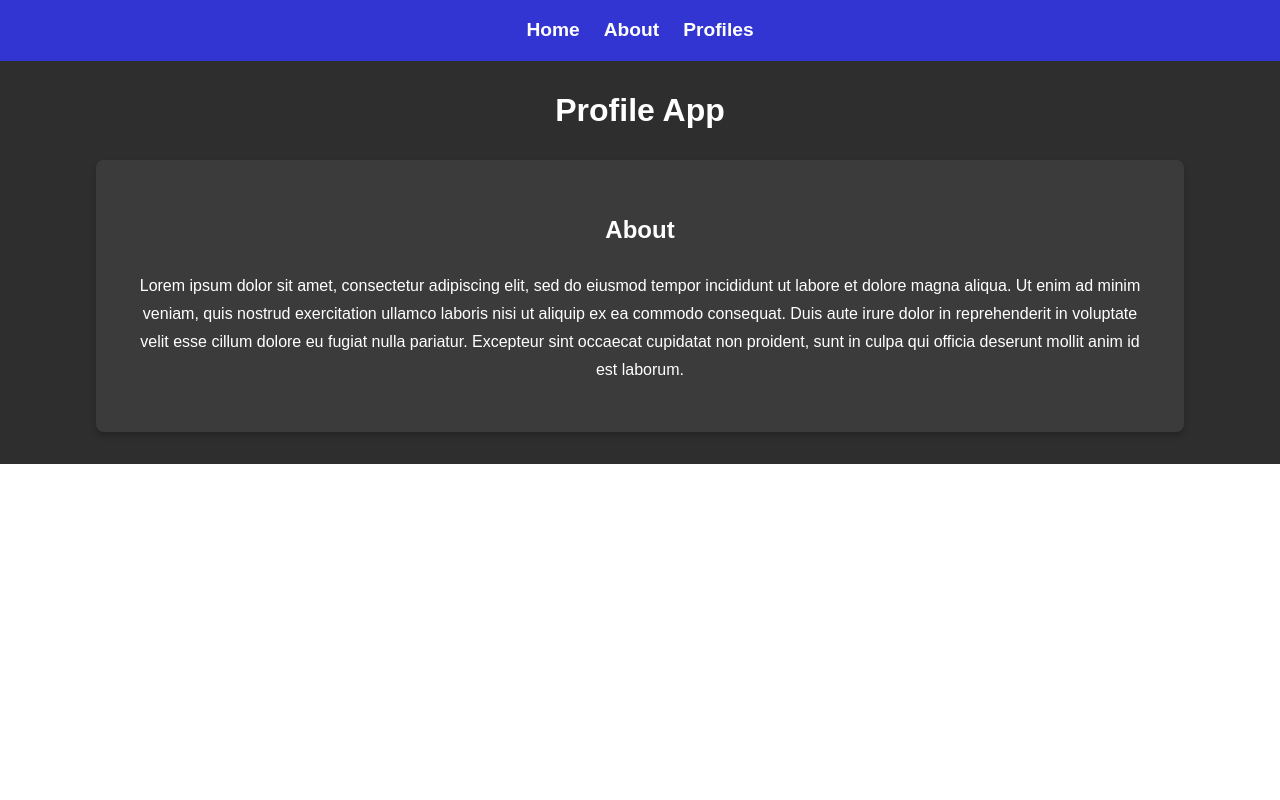
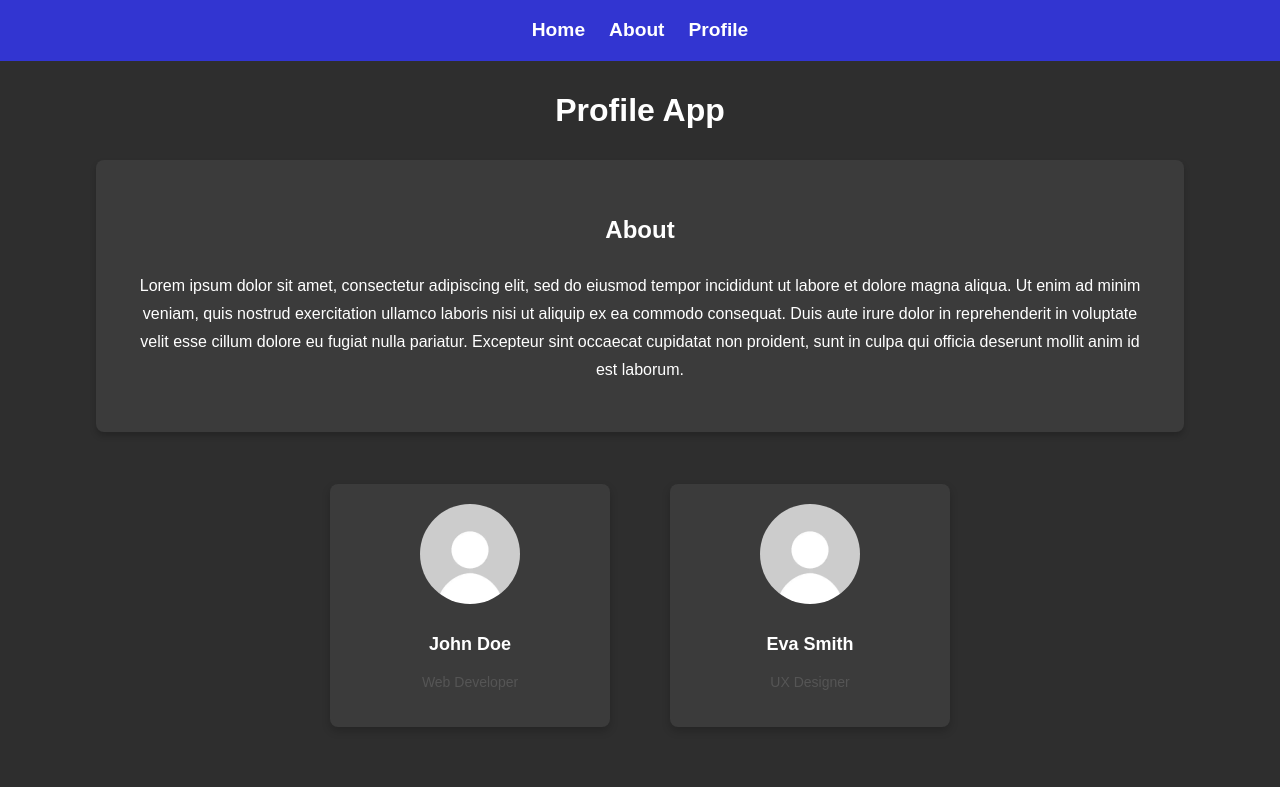
Before and after one commit to tdoshi123/my-react-app, a React (Vite) app: page / in a window 1280 px wide. Built offline with nearby package versions, Linux system fonts and the light colour scheme.

Commit message:
11th commit

```diff
--- a/package.json
+++ b/package.json
@@ -12,8 +12,7 @@
   },
   "dependencies": {
     "react": "^18.3.1",
-    "react-dom": "^18.3.1",
-    "react-router-dom": "^7.1.3"
+    "react-dom": "^18.3.1"
   },
   "devDependencies": {
     "@eslint/js": "^9.17.0",
--- a/src/App.jsx
+++ b/src/App.jsx
@@ -1,24 +1,41 @@
 import React from "react";
 import "./styles/app.css";
+import "./styles/card1.css";
+import "./styles/card2.css";
 import Header from "./components/header";
 import Introduction from "./components/introduction";
+import johnDoeImage from "./assets/images/no-dp_16.webp";
 
 function App() {
   const navLinks = [
     { href: "#home", label: "Home" },
     { href: "#about", label: "About" },
-    { href: "#profiles", label: "Profiles" },
+    { href: "#profiles", label: "Profile" },
   ];
 
-  const introContent =
-    "Lorem ipsum dolor sit amet, consectetur adipiscing elit, sed do eiusmod tempor incididunt ut labore et dolore magna aliqua. Ut enim ad minim veniam, quis nostrud exercitation ullamco laboris nisi ut aliquip ex ea commodo consequat. Duis aute irure dolor in reprehenderit in voluptate velit esse cillum dolore eu fugiat nulla pariatur. Excepteur sint occaecat cupidatat non proident, sunt in culpa qui officia deserunt mollit anim id est laborum.";
+  const introContent = "Lorem ipsum dolor sit amet, consectetur adipiscing elit, sed do eiusmod tempor incididunt ut labore et dolore magna aliqua. Ut enim ad minim veniam, quis nostrud exercitation ullamco laboris nisi ut aliquip ex ea commodo consequat. Duis aute irure dolor in reprehenderit in voluptate velit esse cillum dolore eu fugiat nulla pariatur. Excepteur sint occaecat cupidatat non proident, sunt in culpa qui officia deserunt mollit anim id est laborum.";
 
   return (
     <div className="app">
       <Header links={navLinks} />
       <h1 className="title">Profile App</h1>
       <Introduction heading="About" content={introContent} />
+
+      <div className="profiles-container">
+        <div className="profile-card card1">
+          <img src={johnDoeImage} alt="John Doe" />
+          <h3>John Doe</h3>
+          <p>Web Developer</p>
+        </div>
+
+        <div className="profile-card card2">
+          <img src={johnDoeImage} alt="Eva Smith" />
+          <h3>Eva Smith</h3>
+          <p>UX Designer</p>
+        </div>
+      </div>
     </div>
   );
 }
+
 export default App;
--- a/src/styles/app.css
+++ b/src/styles/app.css
@@ -16,3 +16,12 @@ body {
   font-weight: bold;
   margin: 2rem 0 1rem;
 }
+
+.profiles-container {
+  display: flex;
+  justify-content: center;
+  align-items: center;
+  gap: 20px;
+  margin-top: 20px;
+  margin-bottom: 40px;
+}
--- a/src/styles/card1.css
+++ b/src/styles/card1.css
@@ -0,0 +1,27 @@
+.card1 {
+    border-radius: 8px;
+    padding: 20px;
+    width: 240px;
+    text-align: center;
+    box-shadow: 0 4px 8px rgba(0, 0, 0, 0.2);
+    background-color: #3B3B3B;
+    margin: 20px;
+  }
+
+  .card1 img {
+    width: 100px;
+    height: 100px;
+    margin-bottom: 10px;
+    border-radius: 50%;
+    object-fit: cover;
+  }
+
+  .card1 h3 {
+    margin: 10px 0 5px;
+    font-size: 18px;
+  }
+
+  .card1 p {
+    font-size: 14px;
+    color: #555;
+  }
--- a/src/styles/card2.css
+++ b/src/styles/card2.css
@@ -0,0 +1,27 @@
+.card2 {
+    border-radius: 8px;
+    padding: 20px;
+    width: 240px;
+    text-align: center;
+    box-shadow: 0 4px 8px rgba(0, 0, 0, 0.2);
+    background-color: #3B3B3B;
+    margin: 20px;
+  }
+
+  .card2 img {
+    width: 100px;
+    height: 100px;
+    margin-bottom: 10px;
+    border-radius: 50%;
+    object-fit: cover;
+  }
+
+  .card2 h3 {
+    margin: 10px 0 5px;
+    font-size: 18px;
+  }
+
+  .card2 p {
+    font-size: 14px;
+    color: #555;
+  }
```
Also changed, not shown: src/assets/images/no-dp_16.webp (added), 1 other file (tests, documents, lock files or other folders).
